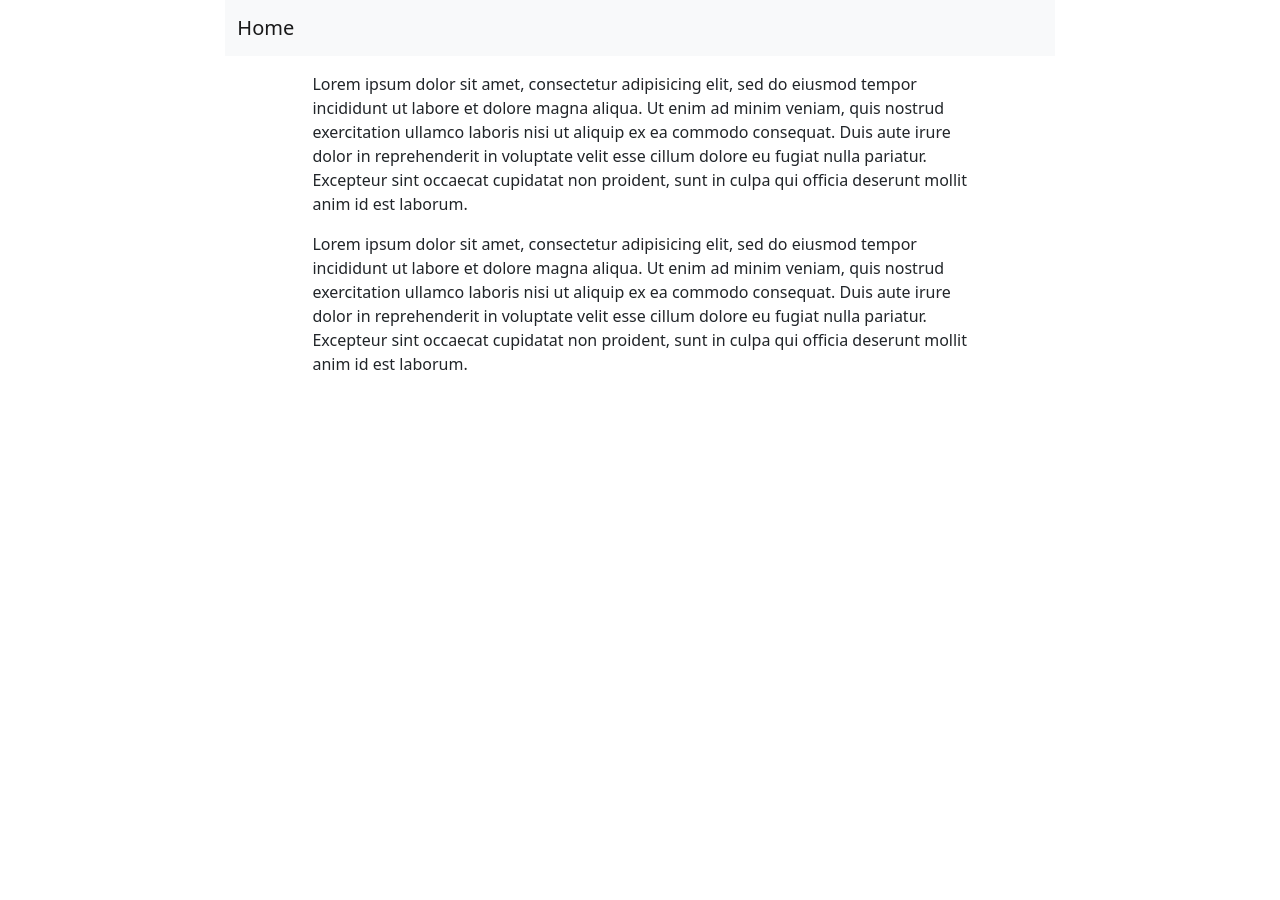
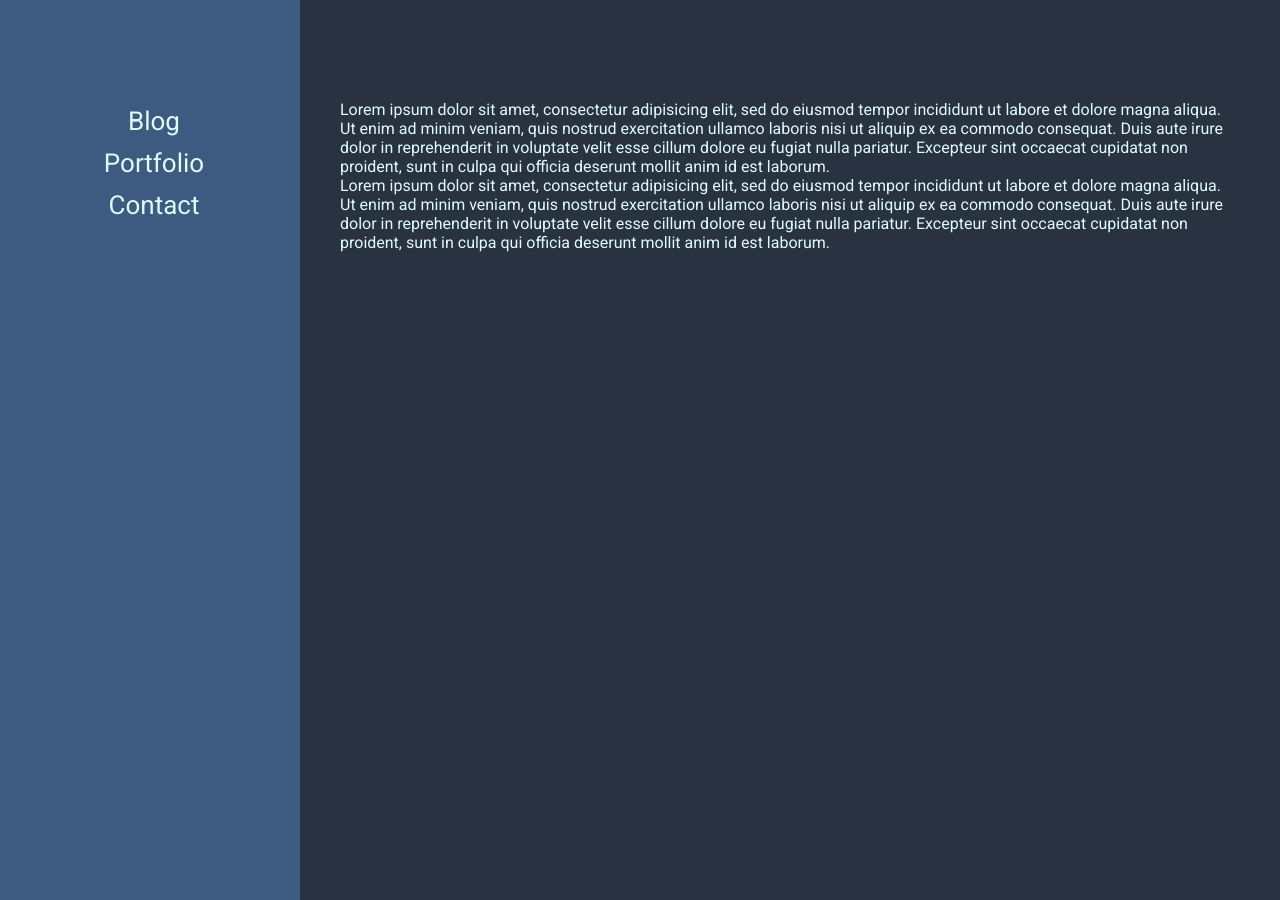
Before and after one commit to RedFT/RedFT.github.io, a Jekyll site: the page built from _posts/2020-12-24-lorem.markdown, in a window 1280 px wide. Built offline with Jekyll 4.4.1, drawn with Linux system fonts in a browser that asks for light colours.

Commit message:
remove default theme and navbar. Add sidebar

```diff
--- a/Gemfile
+++ b/Gemfile
@@ -8,8 +8,6 @@ source "https://rubygems.org"
 # This will help ensure the proper Jekyll version is running.
 # Happy Jekylling!
 gem "jekyll", "~> 4.1.0"
-# Jekyll theme
-gem "minima", "~> 2.5.1"
 # If you want to use GitHub Pages, remove the "gem "jekyll"" above and
 # uncomment the line below. To upgrade, run `bundle update github-pages`.
 # gem "github-pages", group: :jekyll_plugins
--- a/_config.yml
+++ b/_config.yml
@@ -25,7 +25,6 @@ description: >- # this means to ignore newlines until "baseurl:"
 baseurl: "" # the subpath of your site, e.g. /blog
 url: "https://tsering.io" # the base hostname & protocol for your site, e.g. http://example.com
 github_username:  redft
-theme: minima
 
 # Build settings
 plugins:
--- a/_includes/navbar.html
+++ /dev/null
@@ -1,5 +0,0 @@
-<nav class="navbar navbar-light bg-light">
-  <div class="container-fluid">
-    <a class="navbar-brand" href="/">Home</a>
-  </div>
-</nav>
--- a/_includes/post_list.html
+++ b/_includes/post_list.html
@@ -2,8 +2,10 @@
     <ul>
         {% for post in site.posts %}
         <li>
-            {{ post.date | date: "%m/%d/%Y" }}: <a href="{{ post.url }}">{{ post.title }}</a>
-            {{ post.excerpt }}
+            <a class="post-title" href="{{ post.url }}">{{ post.title }}</a> <br/>
+            <div class="post-date">{{ post.date | date: "%m/%d/%Y" }}</div>
+            <div class="post-blurb">{{ post.excerpt }}</div>
+            <br/>
         </li>
         {% endfor %}
     </ul>
--- /dev/null
+++ b/_includes/sidebar.html
@@ -0,0 +1,5 @@
+ <div class="sidebar">
+    <a href="{{ site.url }}">Blog</a>
+    <a href="{{ site.url }}/portfolio">Portfolio</a>
+    <a href="{{ site.url }}/contact">Contact</a>
+  </div>
--- a/_layouts/default.html
+++ b/_layouts/default.html
@@ -3,25 +3,17 @@
     <head>
         <title>{{ site.title }}</title>
         <meta name="viewport" content="width=device-width, initial-scale=1">
-        <link href="https://cdn.jsdelivr.net/npm/bootstrap@5.0.0-beta1/dist/css/bootstrap.min.css" rel="stylesheet" integrity="sha384-giJF6kkoqNQ00vy+HMDP7azOuL0xtbfIcaT9wjKHr8RbDVddVHyTfAAsrekwKmP1" crossorigin="anonymous">
-        <script src="http://code.jquery.com/jquery-latest.min.js"></script>
+        <link href="/assets/css/sidebar.css" rel="stylesheet"/>
+        <link rel="preconnect" href="https://fonts.gstatic.com">
+        <link href="https://fonts.googleapis.com/css2?family=Roboto&display=swap" rel="stylesheet">
     </head>
     <body>
-        <div class"row">
-            <div class="col-2"></div>
-            <div class="container col-8">
-                {% include navbar.html %}
-                <div class="row">
-                    <div class="col-1"></div>
-                    <div class="col-10">
-                        <div class="m-3">
-                        {{ content }}
-                        </div>
-                    </div>
-                    <div class="col-1"></div>
-                </div>
-            </div>
-            <div class="col-2"></div>
+
+        {% include sidebar.html %}
+
+        <div class="main">
+            {{ content }}
         </div>
+
     </body>
 </html>
--- a/_posts/2020-12-24-lorem.markdown
+++ b/_posts/2020-12-24-lorem.markdown
@@ -1,5 +1,5 @@
 ---
-title: lorem ipsum
+title: Lorem Ipsum
 layout: default
 date: 2020-12-25
 ---
--- /dev/null
+++ b/_sass/sidebar.scss
@@ -0,0 +1,93 @@
+$sidebar-length: 300px;
+$sidebar-padding-top: 100px;
+
+$color1: #3d5a80;
+$color2: #98c1d9;
+$color3: #e0fbfc;
+$color4: #ee6c4d;
+$color5: #293241;
+
+* {
+  margin: 0;
+  padding: 0;
+  border: 0;
+  outline: 0;
+  font-size: 100%;
+  vertical-align: baseline;
+  background: transparent;
+}
+
+body {
+  margin: 0px;
+  padding: 0px;
+  font-family: 'Roboto', sans-serif;
+  background-color: $color5;
+}
+
+/* The sidebar menu */
+.sidebar {
+    height: 100%; /* Full-height: remove this if you want "auto" height */
+    width: $sidebar-length; /* Set the width of the sidebar */
+    position: fixed; /* Fixed Sidebar (stay in place on scroll) */
+    z-index: 1; /* Stay on top */
+    top: 0; /* Stay at the top */
+    left: 0;
+    background-color: $color1; /* Black */
+    overflow-x: hidden; /* Disable horizontal scroll */
+    padding-top: $sidebar-padding-top;
+  }
+
+  /* The navigation menu links */
+.sidebar a {
+    padding: 6px 8px 6px 16px;
+    text-decoration: none;
+    text-align: center;
+    font-size: 26px;
+    color: $color3;
+    display: block;
+  }
+
+
+/* Style page content */
+.main {
+    top: 0;
+    margin-left: $sidebar-length; /* Same as the width of the sidebar */
+    padding-top: $sidebar-padding-top;
+    padding-left: 40px;
+    padding-right: 40px;
+  }
+
+.main p {
+  color: $color3;
+}
+
+// .post-list {
+//   margin-left: 40px;
+//   margin-right: 40px;
+// }
+
+.post-list ul {
+  list-style-type: none;
+}
+
+.post-title {
+  color: $color4;
+  font-weight: bold;
+  font-size: 36px;
+  text-decoration: none;
+}
+
+.post-date {
+  color: $color2;
+  font-weight: normal;
+  font-size: 18px;
+}
+
+.p {
+  font-size: 18px;
+}
+
+.post-blurb {
+  color: $color3;
+  font-size: 18px;
+}
--- /dev/null
+++ b/assets/css/sidebar.scss
@@ -0,0 +1,3 @@
+---
+---
+@import "sidebar";
```
Also changed, not shown: contact/index.markdown (added, +8 -0 lines), portfolio/index.markdown (added, +29 -0 lines), Gemfile.lock.
